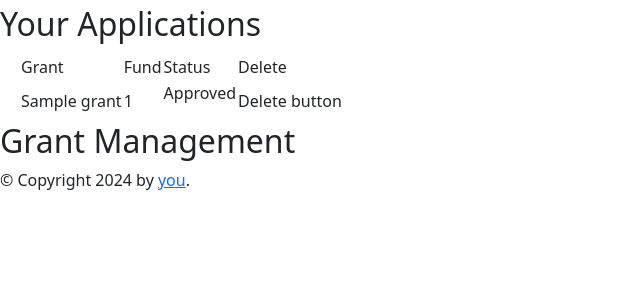
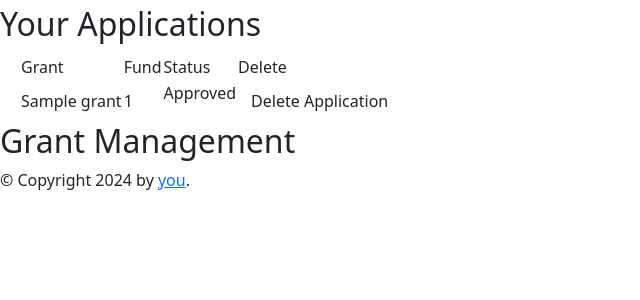
Before and after one commit to PhilMele/M3Project, a Flask app: page /dashboard in a window 1280 px wide. Shown: the part 153-453 px from the top of the page, without its empty margins (0-640 px from the left). Run offline with Flask 3, Linux system fonts and the light colour scheme; a user stored in the database is signed in; tables that the repository leaves empty hold one stand-in row (values such as "Sample post"); some libraries are stand-ins or nearby versions.

Commit message:
Add referrer to `delete_application()`

```diff
--- a/app.py
+++ b/app.py
@@ -362,11 +362,12 @@ def submit_application(grant_application_id, grant_id):
 #delete application
 @app.route("/delete-application/<int:grant_id>/<int:grant_application_id>",methods=['POST'])
 def delete_application(grant_id,grant_application_id):
+
     grantapplication = GrantApplication.query.get_or_404(grant_application_id)
     db.session.delete(grantapplication)
     db.session.commit()
     flash('Application deleted')
-    return redirect(url_for('grant_available'))
+    return redirect(request.referrer or url_for('grant_available'))
 
 #display application after submission
 @app.route("/read-submitted-application//<int:grant_id>/<int:grant_application_id>")
--- a/templates/grantee/grantee-dashboard.html
+++ b/templates/grantee/grantee-dashboard.html
@@ -40,7 +40,12 @@
                 <p>Not submitted</p>
             {%endif%}
         </td>
-        <td>Delete button</td>
+        <td>
+            <form action="{{ url_for('delete_application', grant_id=grantapplication.grant_id, grant_application_id=grantapplication.id) }}" method="POST">
+                <input type="hidden" name="csrf_token" value="{{ csrf_token() }}">
+                <button type="submit" class="btn">Delete Application</button>
+            </form>
+        </td>
     </tr>
     {%endfor%}
 
```
Also changed, not shown: README.md.
